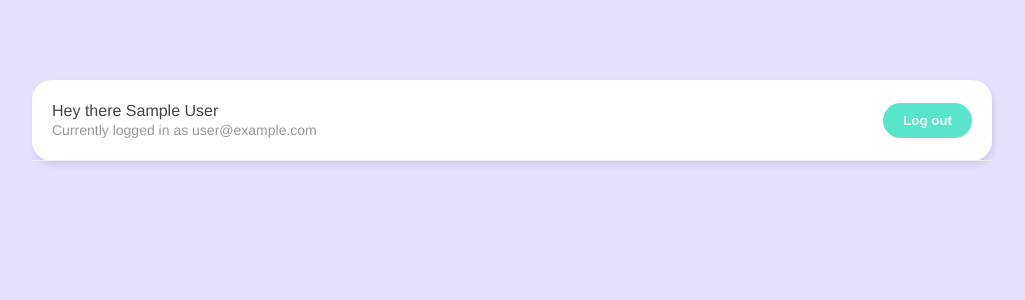
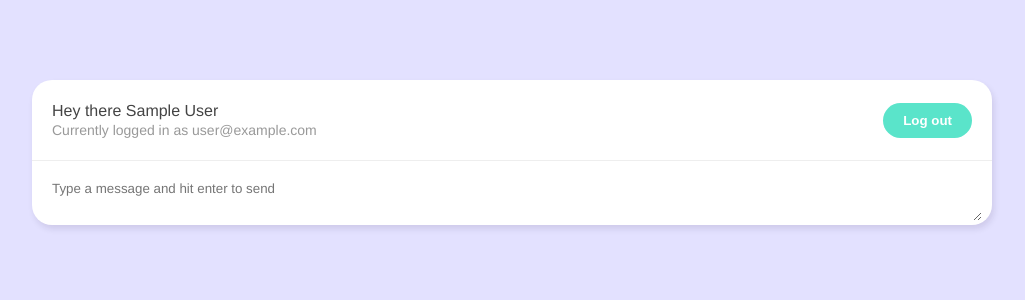
Before and after one commit to KerstiM/vue3-live-chat, a Vue app: page /chatroom in a window 1280 px wide. Shown: the top 300 px of the page, without its empty margins (128-1153 px from the left). Built offline with nearby package versions, Linux system fonts and the light colour scheme; no server answers; sample sign-in values are in the browser's storage.

Commit message:
Add NewChatForm

```diff
--- /dev/null
+++ b/src/components/NewChatForm.vue
@@ -0,0 +1,51 @@
+<template>
+  <form>
+    <textarea
+      placeholder="Type a message and hit enter to send"
+      v-model="message"
+      @keypress.enter.prevent="handleSubmit"
+    ></textarea>
+  </form>
+</template>
+
+<script>
+import { ref } from 'vue'
+import getUser from '@/composables/getUser'
+import { timestamp } from '@/firebase/config'
+
+export default {
+  setup() {
+    const { user } = getUser()
+    const message = ref('')
+
+    const handleSubmit = async () => {
+      const chat = {
+        name: user.value.displayName,
+        message: message.value,
+        createdAt: timestamp()
+      }
+
+      console.log(chat);
+      message.value = ''
+    }
+
+    return { message, handleSubmit }
+  }
+}
+</script>
+
+<style scoped>
+form {
+  margin: 10px;
+}
+textarea {
+  width: 100%;
+  max-width: 100%;
+  padding: 10px;
+  box-sizing: border-box;
+  border: 0;
+  border-radius: 20px;
+  font-family: inherit;
+  outline: none;
+}
+</style>
--- a/src/views/Chatroom.vue
+++ b/src/views/Chatroom.vue
@@ -1,17 +1,19 @@
 <template>
   <div class="container">
     <Navbar />
+    <NewChatForm />
   </div>
 </template>
 
 <script>
+import NewChatForm from '@/components/NewChatForm.vue';
 import Navbar from '@/components/Navbar.vue';
 import getUser from '@/composables/getUser';
 import { watch } from 'vue';
 import { useRouter } from 'vue-router';
 
 export default {
-  components: { Navbar },
+  components: { Navbar, NewChatForm },
   setup() {
     const { user } = getUser()
     const router = useRouter()
```
